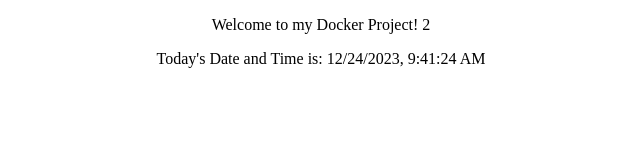
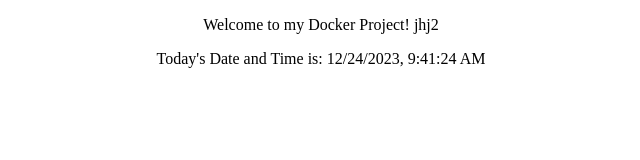
Before and after one commit to yaseenshareef7/imagerepo, a plain HTML site: page index.html in a window 1280 px wide. Shown: the full height of the page, 319-959 px from the left. Drawn offline with Linux system fonts and the light colour scheme.

Commit message:
Update index.html

```diff
--- a/index.html
+++ b/index.html
@@ -5,7 +5,7 @@
      <title>Docker Project</title>
     </head>
     <body>
-     <p>Welcome to my Docker Project! 2 <p>
+     <p>Welcome to my Docker Project! jhj2 <p>
         <p>Today's Date and Time is: <span id='date-time'></span><p>
         <script>
              var dateAndTime = new Date();
```
